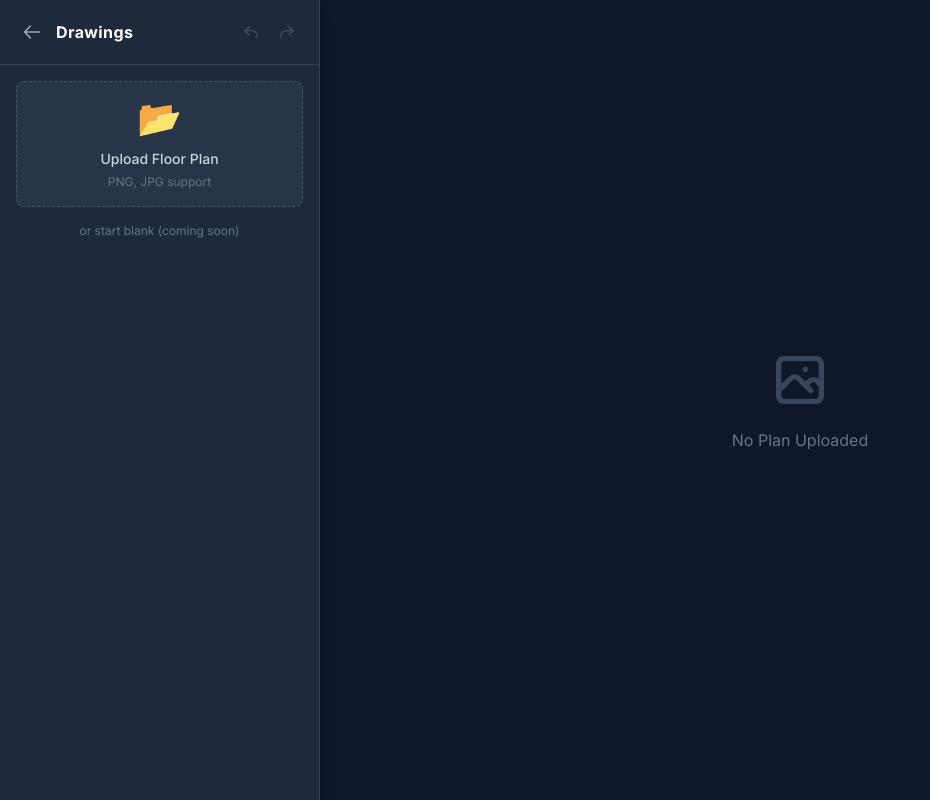
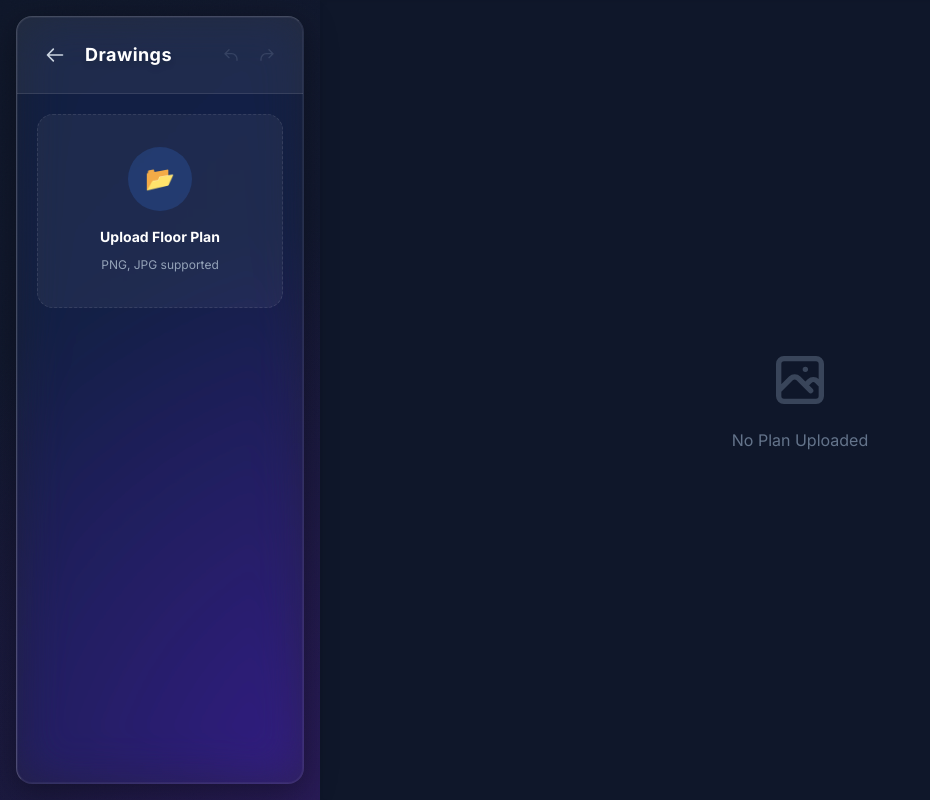
Before and after one commit to Lilscotchty/archpro, a React (Vite) app: page / in a window 1280 px wide. Both pictures are taken after a click on the button 344 px from the left and 344 px from the top of the page. Shown: the whole page, without its empty margins (0-930 px from the left). Built offline with nearby package versions, Linux system fonts and the light colour scheme.

Commit message:
Enhance Sidebar with Home Button and Glass Panel
Added a home button to the sidebar and updated the layout with a new glass panel design. Included a new prop 'onGoHome' to handle navigation back to the dashboard.

```diff
--- a/components/Sidebar.tsx
+++ b/components/Sidebar.tsx
@@ -1,4 +1,3 @@
-// components/Sidebar.tsx
 import React from 'react';
 import { AppStep, ProjectState } from '../types';
 import { Button } from './Button';
@@ -17,7 +16,6 @@ interface SidebarProps {
   onRedo: () => void;
   canUndo: boolean;
   canRedo: boolean;
-  // NEW PROP
   onGoHome: () => void;
 }
 
@@ -26,25 +24,29 @@ export const Sidebar: React.FC<SidebarProps> = ({
   onGenerate, onAutoDetect, isAnalyzing, onUndo, onRedo, canUndo, canRedo, onGoHome
 }) => {
   return (
-    <aside className="w-80 bg-slate-800 border-r border-slate-700 flex flex-col h-full shadow-xl z-20">
-      {/* NEW HEADER WITH HOME BUTTON */}
-      <div className="p-4 border-b border-slate-700 flex items-center justify-between bg-slate-800">
-        <div className="flex items-center gap-2">
-           <button onClick={onGoHome} className="p-1.5 hover:bg-slate-700 rounded text-slate-400 hover:text-white transition-colors" title="Back to Dashboard">
+    <aside className="w-80 h-full p-4 flex flex-col z-20 relative">
+      {/* FLOATING GLASS CONTAINER */}
+      <div className="glass-panel w-full h-full rounded-2xl flex flex-col overflow-hidden shadow-2xl">
+
+        {/* HEADER */}
+        <div className="p-5 border-b border-white/10 flex items-center justify-between bg-white/5">
+          <div className="flex items-center gap-3">
+             <button onClick={onGoHome} className="p-2 hover:bg-white/10 rounded-xl text-slate-300 hover:text-white transition-all hover:scale-105" title="Back to Dashboard">
                <svg className="w-5 h-5" fill="none" stroke="currentColor" viewBox="0 0 24 24"><path strokeLinecap="round" strokeLinejoin="round" strokeWidth={2} d="M10 19l-7-7m0 0l7-7m-7 7h18" /></svg>
              </button>
-           <h1 className="font-bold text-white tracking-wide">Drawings</h1>
+             <h1 className="font-bold text-white tracking-wide text-lg drop-shadow-md">Drawings</h1>
           </div>
           <div className="flex gap-1">
-          <button onClick={onUndo} disabled={!canUndo} className="p-2 text-slate-400 hover:text-white disabled:opacity-30"><svg className="w-4 h-4" fill="none" stroke="currentColor" viewBox="0 0 24 24"><path strokeLinecap="round" strokeLinejoin="round" strokeWidth={2} d="M3 10h10a8 8 0 018 8v2M3 10l6 6m-6-6l6-6" /></svg></button>
-          <button onClick={onRedo} disabled={!canRedo} className="p-2 text-slate-400 hover:text-white disabled:opacity-30"><svg className="w-4 h-4" fill="none" stroke="currentColor" viewBox="0 0 24 24"><path strokeLinecap="round" strokeLinejoin="round" strokeWidth={2} d="M21 10h-10a8 8 0 00-8 8v2M21 10l-6 6m6-6l-6-6" /></svg></button>
+            <button onClick={onUndo} disabled={!canUndo} className="p-2 text-slate-400 hover:text-white disabled:opacity-20 hover:bg-white/10 rounded-lg transition-colors"><svg className="w-4 h-4" fill="none" stroke="currentColor" viewBox="0 0 24 24"><path strokeLinecap="round" strokeLinejoin="round" strokeWidth={2} d="M3 10h10a8 8 0 018 8v2M3 10l6 6m-6-6l6-6" /></svg></button>
+            <button onClick={onRedo} disabled={!canRedo} className="p-2 text-slate-400 hover:text-white disabled:opacity-20 hover:bg-white/10 rounded-lg transition-colors"><svg className="w-4 h-4" fill="none" stroke="currentColor" viewBox="0 0 24 24"><path strokeLinecap="round" strokeLinejoin="round" strokeWidth={2} d="M21 10h-10a8 8 0 00-8 8v2M21 10l-6 6m6-6l-6-6" /></svg></button>
           </div>
         </div>
 
-      <div className="flex-1 overflow-y-auto p-4 space-y-6">
+        {/* CONTENT AREA */}
+        <div className="flex-1 overflow-y-auto p-5 space-y-6 custom-scrollbar">
           {step === AppStep.UPLOAD && (
             <div className="space-y-4">
-             <div className="p-4 bg-slate-700/50 rounded-lg border border-slate-600 border-dashed text-center">
+               <div className="p-8 bg-white/5 rounded-2xl border border-white/10 border-dashed text-center hover:bg-white/10 transition-colors cursor-pointer group">
                   <input type="file" id="planUpload" className="hidden" accept="image/*" onChange={(e) => {
                     const file = e.target.files?.[0];
                     if (file) {
@@ -61,38 +63,59 @@ export const Sidebar: React.FC<SidebarProps> = ({
                     }
                   }} />
                   <label htmlFor="planUpload" className="cursor-pointer block">
-                  <span className="block text-4xl mb-2">📂</span>
-                  <span className="text-sm text-slate-300 font-medium">Upload Floor Plan</span>
-                  <span className="block text-xs text-slate-500 mt-1">PNG, JPG support</span>
+                    <div className="w-16 h-16 bg-blue-500/20 rounded-full flex items-center justify-center mx-auto mb-4 group-hover:scale-110 transition-transform text-2xl">📂</div>
+                    <span className="text-sm text-white font-bold block mb-1">Upload Floor Plan</span>
+                    <span className="text-xs text-slate-400">PNG, JPG supported</span>
                   </label>
                </div>
-             <p className="text-xs text-slate-500 text-center">or start blank (coming soon)</p>
             </div>
           )}
 
-        {/* ... (Keep the rest of the Sidebar logic for tools, grid mapping etc. exactly as it was) ... */}
-        {/* I am omitting the middle section for brevity, but you should paste the original Sidebar content here
-            and just ensure the 'onGoHome' prop is added to the interface and header. */}
+          {step === AppStep.GRID_MAPPING && (
+            <div className="space-y-4 animate-fade-in">
+              <h3 className="text-xs uppercase text-slate-500 font-bold tracking-wider">Grid Tools</h3>
+              <div className="space-y-2">
+                <Button variant={currentTool === 'v-line' ? 'primary' : 'secondary'} onClick={() => setCurrentTool('v-line')} className="w-full justify-start pl-4 py-3">
+                  <span className="mr-3 opacity-50">│</span> Vertical Line
+                </Button>
+                <Button variant={currentTool === 'h-line' ? 'primary' : 'secondary'} onClick={() => setCurrentTool('h-line')} className="w-full justify-start pl-4 py-3">
+                  <span className="mr-3 opacity-50">─</span> Horizontal Line
+                </Button>
+              </div>
+              <div className="pt-4 border-t border-white/10">
+                 <Button variant="accent" onClick={onAutoDetect} className="w-full shadow-lg shadow-purple-500/20 border border-purple-500/30 bg-purple-600/80 hover:bg-purple-500">
+                   ✨ AI Auto-Detect
+                 </Button>
+                 {isAnalyzing && <div className="mt-3 h-1 w-full bg-slate-700 rounded-full overflow-hidden"><div className="h-full bg-blue-500 w-1/2 animate-shimmer"></div></div>}
+              </div>
+            </div>
+          )}
 
-        {step === AppStep.GENERATION && (
-           <div className="p-4 bg-emerald-900/20 border border-emerald-500/30 rounded-lg">
-             <h3 className="text-emerald-400 font-bold mb-2">Success!</h3>
-             <p className="text-xs text-slate-300 mb-3">Foundation plan generated.</p>
-             <button onClick={() => setStep(AppStep.GRID_MAPPING)} className="w-full py-2 bg-slate-700 hover:bg-slate-600 rounded text-xs text-white">Create New</button>
+          {step === AppStep.COLUMN_SELECTION && (
+            <div className="space-y-4 animate-fade-in">
+              <h3 className="text-xs uppercase text-slate-500 font-bold tracking-wider">Structure</h3>
+              <Button variant={currentTool === 'select' ? 'primary' : 'secondary'} onClick={() => setCurrentTool('select')} className="w-full justify-start py-3">
+                <span className="mr-3">🖱️</span> Select Columns
+              </Button>
+              <div className="p-4 bg-blue-500/10 border border-blue-500/20 rounded-xl text-xs text-blue-200 leading-relaxed">
+                 Click grid intersections to toggle structural columns.
+              </div>
             </div>
           )}
         </div>
 
+        {/* FOOTER ACTIONS */}
         {step !== AppStep.UPLOAD && step !== AppStep.GENERATION && (
-        <div className="p-4 border-t border-slate-700 bg-slate-800">
+          <div className="p-5 border-t border-white/10 bg-black/20 backdrop-blur-md">
              {step === AppStep.GRID_MAPPING && (
-             <Button variant="primary" onClick={() => setStep(AppStep.COLUMN_SELECTION)} className="w-full">Next: Columns</Button>
+               <Button variant="primary" onClick={() => setStep(AppStep.COLUMN_SELECTION)} className="w-full py-4 text-lg font-bold shadow-xl shadow-blue-500/20">Next: Columns →</Button>
              )}
              {step === AppStep.COLUMN_SELECTION && (
-             <Button variant="accent" onClick={onGenerate} className="w-full">Generate Foundation</Button>
+               <Button variant="accent" onClick={onGenerate} className="w-full py-4 text-lg font-bold shadow-xl shadow-emerald-500/20 bg-emerald-600 hover:bg-emerald-500">Generate Foundation</Button>
              )}
           </div>
         )}
+      </div>
     </aside>
   );
 };
```
Lines whose indentation alone changed are shown as unchanged.
